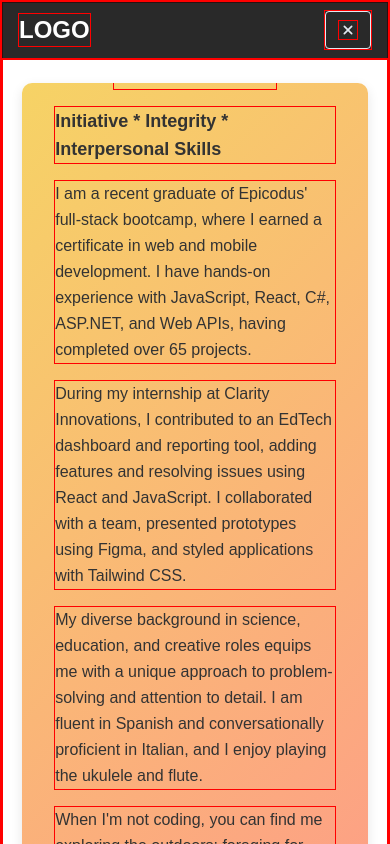
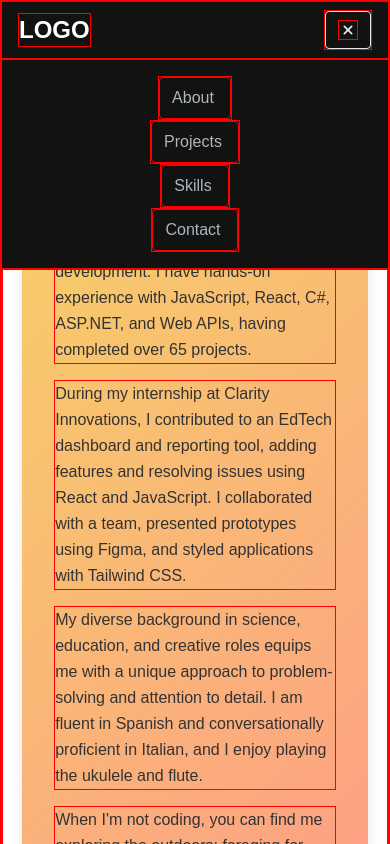
Before and after one commit to kimmykokonut/kimmykokonut.github.io, a Next.js app: page /about in a window 390 px wide. Both pictures are taken after a click on the button 348 px from the left and 30 px from the top of the page. Shown: the top 844 px of the page. Built offline with nearby package versions, Linux system fonts and the light colour scheme.

Commit message:
add nav menu open/close at small screen

```diff
--- /dev/null
+++ b/app/interfaces.tsx
@@ -0,0 +1,8 @@
+export interface NavLinkProps {
+  href: string;
+  title: string;
+}
+
+export interface MenuOverlayProps {
+  links: NavLinkProps[];
+}
--- /dev/null
+++ b/components/MenuOverlay.tsx
@@ -0,0 +1,16 @@
+import NavLink from "./NavLink";
+import { MenuOverlayProps } from "@/app/interfaces";
+import { FC } from "react";
+
+const MenuOverlay: FC<MenuOverlayProps> = ({ links }) => {
+  return (
+    <ul className="flex flex-col py-4 items-center">
+      {links.map((link, index) => (
+        <li key={index}>
+          <NavLink href={link.href} title={link.title} />
+        </li>
+      ))}
+      </ul>
+  )
+}
+export default MenuOverlay;
--- a/components/NavBar.tsx
+++ b/components/NavBar.tsx
@@ -4,24 +4,26 @@
 import NavLink from './NavLink';
 import { useState } from 'react';
 import { Bars3Icon, XMarkIcon } from '@heroicons/react/16/solid';
+import MenuOverlay from './MenuOverlay';
+import { NavLinkProps } from '@/app/interfaces';
 
 
-const navLinks = [
+const navLinks: NavLinkProps[] = [
   {
     title: "About",
-    path: "#about",
+    href: "#about",
   },
   {
     title: "Projects",
-    path: "#projects",
+    href: "#projects",
   },
   {
     title: "Skills",
-    path: "#skills",
+    href: "#skills",
   },
   {
     title: "Contact",
-    path: "#contact",
+    href: "#contact",
   },
 ];
 
@@ -29,7 +31,7 @@
   const [navOpen, setNavOpen] = useState(false);
 
   return (
-    <nav className='bg-[#121212] bg-opacity-90 fixed top-0 left-0 right-0 z-10'>
+    <nav className='bg-[#121212] bg-opacity-100 fixed top-0 left-0 right-0 z-10'>
       <div className='flex flex-wrap items-center justify-between mx-auto px-4 py-2'>
         <Link href="/" className='text-2xl md:text-5xl text-white font-semibold'>LOGO</Link>
         <div className='mobile-menu block md:hidden'>
@@ -50,13 +52,14 @@
           {
             navLinks.map((link, index) => (
               <li key={index}>
-                <NavLink href={link.path} title={link.title} />
+                <NavLink href={link.href} title={link.title} />
               </li>
             ))
           }
         </ul>
         </div>
       </div>
+      {navOpen ? <MenuOverlay links={navLinks} /> : null}
     </nav>
   );
 };
--- a/components/NavLink.tsx
+++ b/components/NavLink.tsx
@@ -1,10 +1,6 @@
 import Link from "next/link";
 import { FC } from "react";
-
-interface NavLinkProps {
-  href: string;
-  title: string;
-}
+import { NavLinkProps } from "@/app/interfaces";
 
 const NavLink: FC<NavLinkProps> = ({ href, title }) => {
   return (
```
